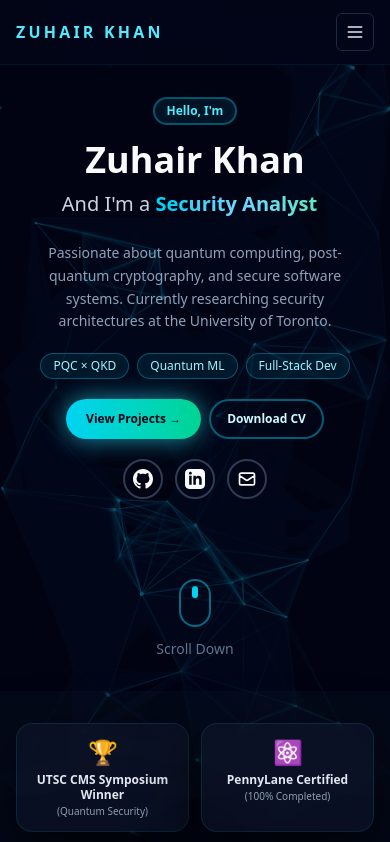
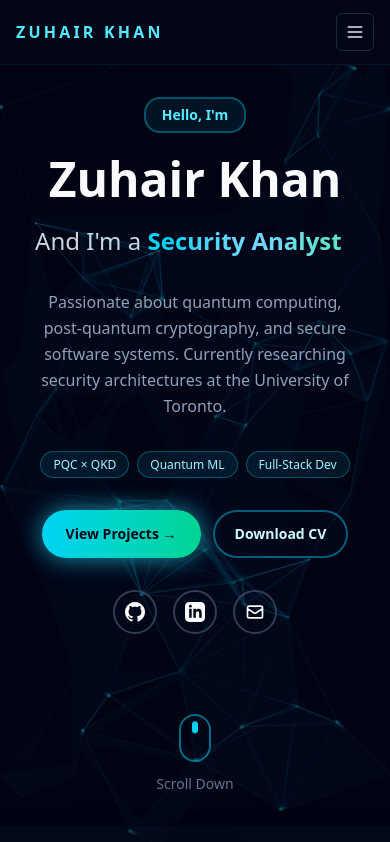
Before and after one commit to zuhair-mzk/zuhair-portfolio, a Next.js app: page / in a window 390 px wide. Shown: the top 842 px of the page. Built offline with nearby package versions, Linux system fonts and the light colour scheme.

Commit message:
Increase mobile hero spacing and sizes for better visual hierarchy

```diff
--- a/src/app/page.tsx
+++ b/src/app/page.tsx
@@ -22,50 +22,50 @@ export default function Home() {
         {/* Mobile Layout - Clean, text-focused */}
         <div className="container-main lg:hidden">
           <div className="text-center">
-            <div className="inline-block rounded-2xl border-2 border-cyan-500/40 bg-cyan-500/10 px-3 py-1 mb-3">
-              <p className="text-xs font-semibold text-cyan-300">
+            <div className="inline-block rounded-2xl border-2 border-cyan-500/40 bg-cyan-500/10 px-4 py-1.5 mb-4">
+              <p className="text-sm font-semibold text-cyan-300">
                 Hello, I&apos;m
               </p>
             </div>
-            <h1 className="text-4xl font-bold leading-tight mb-2">
+            <h1 className="text-5xl font-bold leading-tight mb-4">
               Zuhair Khan
             </h1>
-            <div className="text-xl text-slate-300 mb-5 min-h-8">
+            <div className="text-2xl text-slate-300 mb-6 min-h-10">
               And I&apos;m a <TypewriterText />
             </div>
-            <p className="text-sm text-slate-400 mb-5 leading-relaxed px-2">
+            <p className="text-base text-slate-400 mb-8 leading-relaxed px-4">
               Passionate about quantum computing, post-quantum cryptography, and secure software systems.
               Currently researching security architectures at the University of Toronto.
             </p>
 
-            <div className="mb-5 flex flex-wrap gap-2 justify-center">
-              <span className="chip text-xs px-2.5 py-1">PQC × QKD</span>
-              <span className="chip text-xs px-2.5 py-1">Quantum ML</span>
-              <span className="chip text-xs px-2.5 py-1">Full-Stack Dev</span>
+            <div className="mb-8 flex flex-wrap gap-2 justify-center">
+              <span className="chip text-sm px-3 py-1.5">PQC × QKD</span>
+              <span className="chip text-sm px-3 py-1.5">Quantum ML</span>
+              <span className="chip text-sm px-3 py-1.5">Full-Stack Dev</span>
             </div>
 
-            <div className="flex flex-wrap gap-2 justify-center mb-5">
+            <div className="flex flex-wrap gap-3 justify-center mb-8">
               <Link
                 href="#projects"
-                className="inline-flex items-center rounded-full bg-linear-to-r from-cyan-400 to-emerald-400 px-5 py-2.5 text-xs font-semibold text-slate-950 shadow-[0_0_25px_rgba(34,211,238,0.7)] hover:brightness-110 transition-all"
+                className="inline-flex items-center rounded-full bg-linear-to-r from-cyan-400 to-emerald-400 px-6 py-3 text-sm font-semibold text-slate-950 shadow-[0_0_25px_rgba(34,211,238,0.7)] hover:brightness-110 transition-all"
               >
                 View Projects →
               </Link>
               <Link
                 href={cvLink}
-                className="inline-flex items-center rounded-full border-2 border-cyan-500/50 bg-slate-950/50 px-4 py-2.5 text-xs font-semibold text-cyan-100 hover:border-cyan-300 transition-all"
+                className="inline-flex items-center rounded-full border-2 border-cyan-500/50 bg-slate-950/50 px-5 py-3 text-sm font-semibold text-cyan-100 hover:border-cyan-300 transition-all"
               >
                 Download CV
               </Link>
             </div>
 
             {/* Social links */}
-            <div className="flex gap-3 justify-center">
+            <div className="flex gap-4 justify-center">
               <a
                 href={github}
                 target="_blank"
                 rel="noreferrer"
-                className="w-10 h-10 rounded-full border-2 border-slate-600/70 flex items-center justify-center hover:border-cyan-400 hover:bg-cyan-400/10 transition-all hover:scale-110"
+                className="w-11 h-11 rounded-full border-2 border-slate-600/70 flex items-center justify-center hover:border-cyan-400 hover:bg-cyan-400/10 transition-all hover:scale-110"
                 aria-label="GitHub"
               >
                 <svg className="w-5 h-5" fill="currentColor" viewBox="0 0 24 24">
@@ -76,7 +76,7 @@ export default function Home() {
                 href={linkedin}
                 target="_blank"
                 rel="noreferrer"
-                className="w-10 h-10 rounded-full border-2 border-slate-600/70 flex items-center justify-center hover:border-cyan-400 hover:bg-cyan-400/10 transition-all hover:scale-110"
+                className="w-11 h-11 rounded-full border-2 border-slate-600/70 flex items-center justify-center hover:border-cyan-400 hover:bg-cyan-400/10 transition-all hover:scale-110"
                 aria-label="LinkedIn"
               >
                 <svg className="w-5 h-5" fill="currentColor" viewBox="0 0 24 24">
@@ -85,7 +85,7 @@ export default function Home() {
               </a>
               <a
                 href={`mailto:${email}`}
-                className="w-10 h-10 rounded-full border-2 border-slate-600/70 flex items-center justify-center hover:border-cyan-400 hover:bg-cyan-400/10 transition-all hover:scale-110"
+                className="w-11 h-11 rounded-full border-2 border-slate-600/70 flex items-center justify-center hover:border-cyan-400 hover:bg-cyan-400/10 transition-all hover:scale-110"
                 aria-label="Email"
               >
                 <svg className="w-5 h-5" fill="none" stroke="currentColor" strokeWidth="2" viewBox="0 0 24 24">
```
